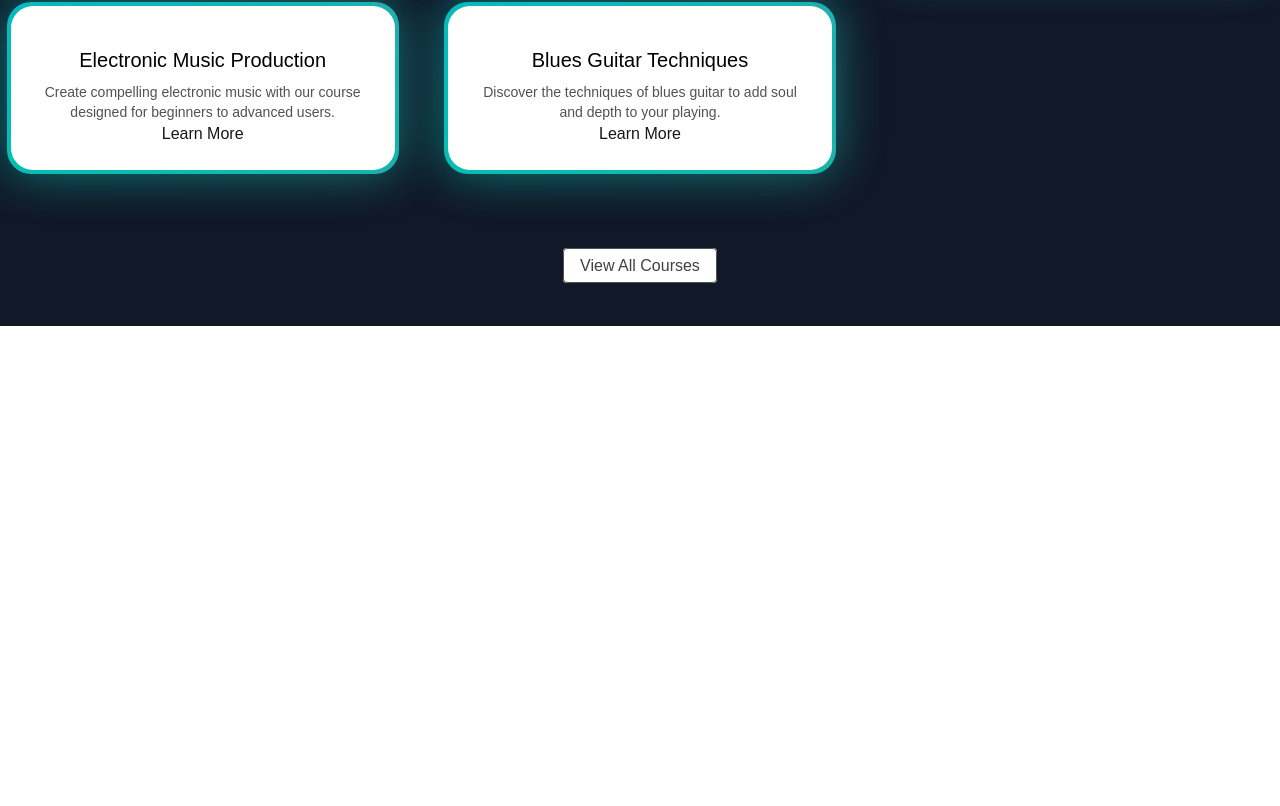
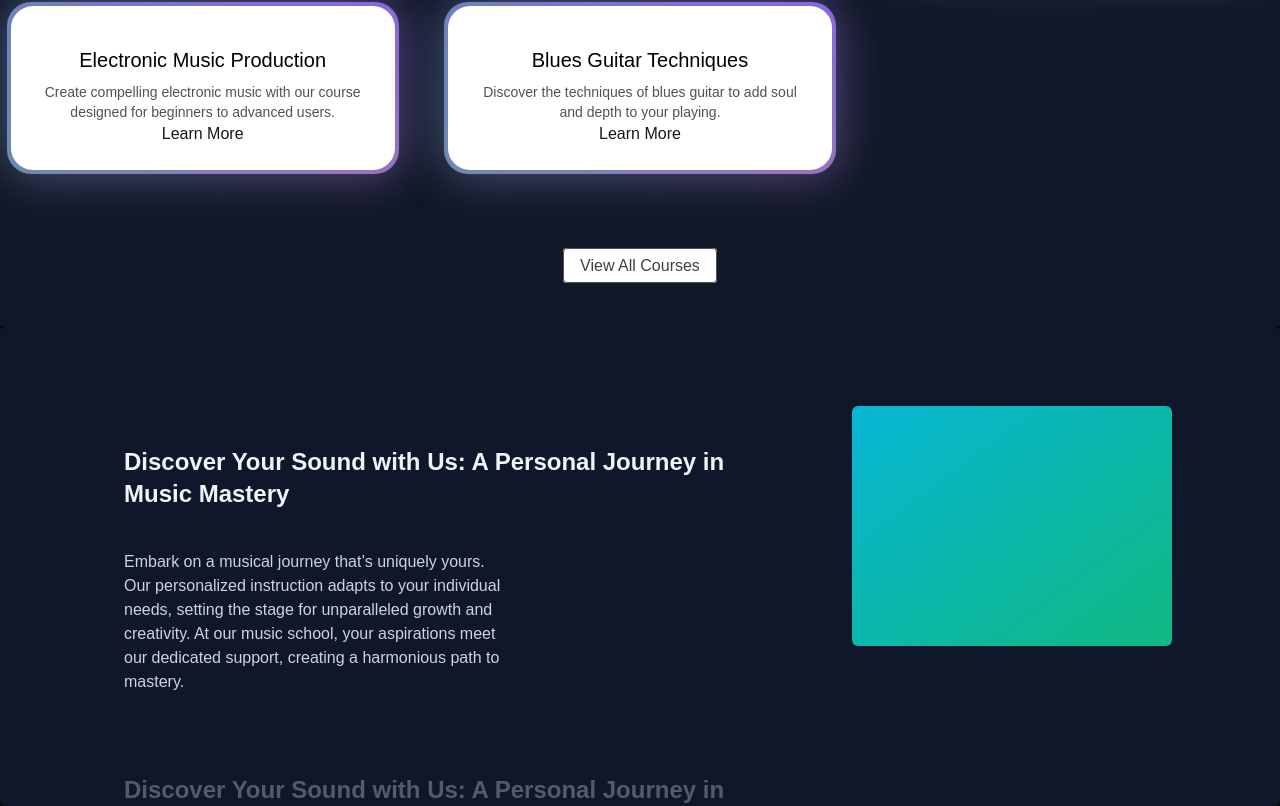
Before and after one commit to grahpanchal3110/MusicNextJs, a Next.js app: page / in a window 1280 px wide. Shown: the part 1022-1828 px from the top of the page. Before the commit the page ends 1348 px from the top, so only its background shows below. Built offline with nearby package versions, Linux system fonts and the light colour scheme.

Commit message:
Add whychoose us section by using sticky scroll reveal with help of aceternity ui

```diff
--- a/src/app/page.tsx
+++ b/src/app/page.tsx
@@ -1,5 +1,6 @@
 import FeaturedCourses from "@/components/FeaturedCourses";
 import HeroSection from "@/components/HeroSection";
+import WhyChooseUs from "@/components/WhyChooseUs";
 
 export default function Home() {
   return (
@@ -7,6 +8,7 @@
           {/* <h1 className="text-3xl text-center text-yellow-400">helloo</h1> */}
           <HeroSection />
           <FeaturedCourses/>
+          <WhyChooseUs/>
     </main>
   );
 }
--- /dev/null
+++ b/src/components/WhyChooseUs.tsx
@@ -0,0 +1,44 @@
+'use client'
+import React from 'react'
+import { StickyScroll } from './ui/sticky-scroll-reveal'
+
+
+const musicSchoolContent = [
+    {
+      title: 'Discover Your Sound with Us: A Personal Journey in Music Mastery',
+      description:
+        'Embark on a musical journey that’s uniquely yours. Our personalized instruction adapts to your individual needs, setting the stage for unparalleled growth and creativity. At our music school, your aspirations meet our dedicated support, creating a harmonious path to mastery.',
+    },
+    {
+      title: 'Discover Your Sound with Us: A Personal Journey in Music Mastery',
+      description:
+        'Embark on a musical journey that’s uniquely yours. Our personalized instruction adapts to your individual needs, setting the stage for unparalleled growth and creativity. At our music school, your aspirations meet our dedicated support, creating a harmonious path to mastery.',
+    },
+    {
+      title: 'Discover Your Sound with Us: A Personal Journey in Music Mastery',
+      description:
+        'Embark on a musical journey that’s uniquely yours. Our personalized instruction adapts to your individual needs, setting the stage for unparalleled growth and creativity. At our music school, your aspirations meet our dedicated support, creating a harmonious path to mastery.',
+    },
+    {
+      title: 'Live Feedback & Engagement',
+      description:
+        'Immerse yourself in an interactive learning experience where feedback is immediate, just like real-time changes in a collaborative project. This approach enhances your understanding and mastery of music concepts and performance techniques.',
+    },
+    {
+      title: 'Cutting-Edge Curriculum',
+      description:
+        'Our curriculum is continuously updated to include the latest music education trends and technologies, ensuring you’re always learning with the most current and effective methods. Say goodbye to outdated materials and welcome an education that evolves with the industry.',
+    },
+    {
+      title: 'Limitless Learning Opportunities',
+      description:
+        'With our expansive resource library and dynamic course offerings, you’ll never find yourself without something new to explore. Our platform provides continuous opportunities for growth, ensuring your musical skills are always advancing.',
+    },
+  ];
+function WhyChooseUs() {
+  return (
+    <div> <StickyScroll content={musicSchoolContent} /></div>
+  )
+}
+
+export default WhyChooseUs
--- /dev/null
+++ b/src/components/ui/sticky-scroll-reveal.tsx
@@ -0,0 +1,112 @@
+"use client";
+import React, { useEffect, useRef, useState } from "react";
+import { useMotionValueEvent, useScroll } from "framer-motion";
+import { motion } from "framer-motion";
+import { cn } from "@/utils/cn";
+
+export const StickyScroll = ({
+  content,
+  contentClassName,
+}: {
+  content: {
+    title: string;
+    description: string;
+    content?: React.ReactNode | any;
+  }[];
+  contentClassName?: string;
+}) => {
+  const [activeCard, setActiveCard] = React.useState(0);
+  const ref = useRef<any>(null);
+  const { scrollYProgress } = useScroll({
+    // uncomment line 22 and comment line 23 if you DONT want the overflow container and want to have it change on the entire page scroll
+    // target: ref
+    container: ref,
+    offset: ["start start", "end start"],
+  });
+  const cardLength = content.length;
+
+  useMotionValueEvent(scrollYProgress, "change", (latest) => {
+    const cardsBreakpoints = content.map((_, index) => index / cardLength);
+    const closestBreakpointIndex = cardsBreakpoints.reduce(
+      (acc, breakpoint, index) => {
+        const distance = Math.abs(latest - breakpoint);
+        if (distance < Math.abs(latest - cardsBreakpoints[acc])) {
+          return index;
+        }
+        return acc;
+      },
+      0
+    );
+    setActiveCard(closestBreakpointIndex);
+  });
+
+  const backgroundColors = [
+    "var(--slate-900)",
+    "var(--black)",
+    "var(--neutral-900)",
+  ];
+  const linearGradients = [
+    "linear-gradient(to bottom right, var(--cyan-500), var(--emerald-500))",
+    "linear-gradient(to bottom right, var(--pink-500), var(--indigo-500))",
+    "linear-gradient(to bottom right, var(--orange-500), var(--yellow-500))",
+  ];
+
+  const [backgroundGradient, setBackgroundGradient] = useState(
+    linearGradients[0]
+  );
+
+  useEffect(() => {
+    setBackgroundGradient(linearGradients[activeCard % linearGradients.length]);
+  }, [activeCard]);
+
+  return (
+    <motion.div
+      animate={{
+        backgroundColor: backgroundColors[activeCard % backgroundColors.length],
+      }}
+      className="h-[30rem] overflow-y-auto flex justify-center relative space-x-10 rounded-md p-10"
+      ref={ref}
+    >
+      <div className="div relative flex items-start px-4">
+        <div className="max-w-2xl">
+          {content.map((item, index) => (
+            <div key={item.title + index} className="my-20">
+              <motion.h2
+                initial={{
+                  opacity: 0,
+                }}
+                animate={{
+                  opacity: activeCard === index ? 1 : 0.3,
+                }}
+                className="text-2xl font-bold text-slate-100"
+              >
+                {item.title}
+              </motion.h2>
+              <motion.p
+                initial={{
+                  opacity: 0,
+                }}
+                animate={{
+                  opacity: activeCard === index ? 1 : 0.3,
+                }}
+                className="text-kg text-slate-300 max-w-sm mt-10"
+              >
+                {item.description}
+              </motion.p>
+            </div>
+          ))}
+          <div className="h-40" />
+        </div>
+      </div>
+      <div
+        style={{ background: backgroundGradient }}
+        className={cn(
+          "hidden lg:block h-60 w-80 rounded-md bg-white sticky top-10 overflow-hidden",
+          contentClassName
+        )}
+      >
+        {content[activeCard].content ?? null}
+      </div>
+    </motion.div>
+  );
+};
```
